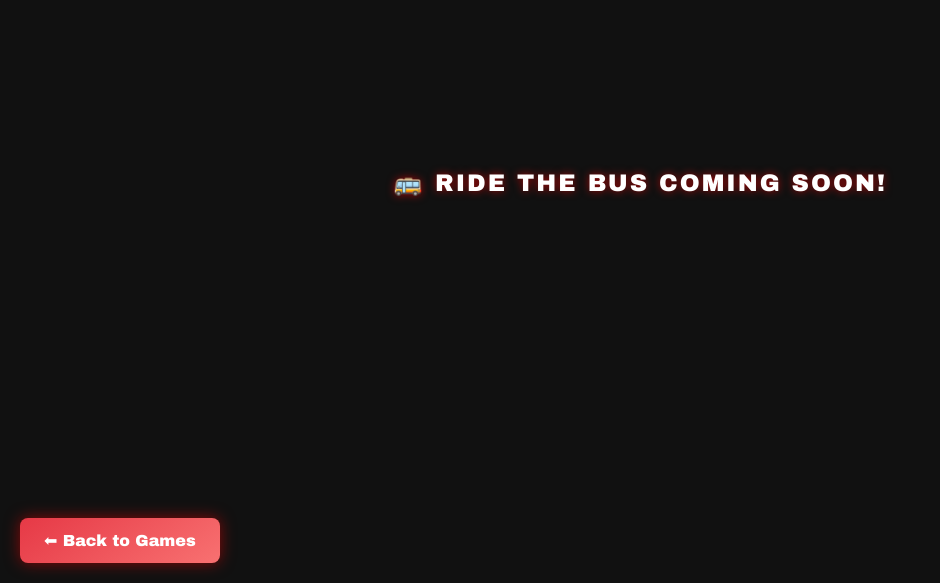
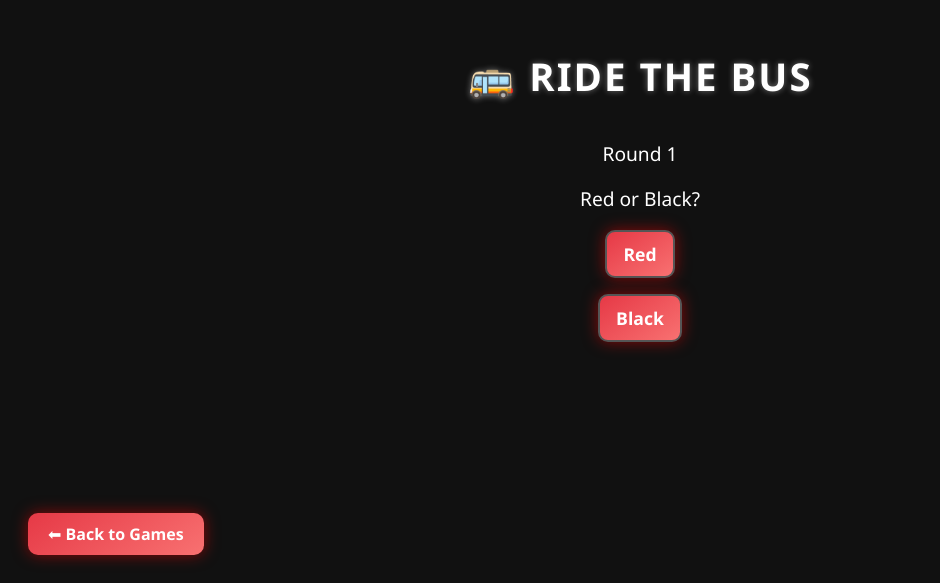
Before and after one commit to dwillard22/CasinoWebApp, a React (Vite) app: page /games/ride-the-bus in a window 1280 px wide. Shown: the part 217-800 px from the top of the page, without its empty margins (0-940 px from the left). Built offline with nearby package versions, Linux system fonts and the light colour scheme.

Commit message:
Created Ride The Bus game + styling

```diff
--- a/src/components/games/BlackJack.jsx
+++ b/src/components/games/BlackJack.jsx
@@ -1,6 +1,6 @@
 import { useState } from "react";
 import { useNavigate } from "react-router-dom";
-import "../../styles/GameScreen.css";
+import "../../styles/blackJack.css";
 
 export default function BlackJack() {
   const navigate = useNavigate();
--- a/src/components/games/RideTheBus.jsx
+++ b/src/components/games/RideTheBus.jsx
@@ -1,11 +1,191 @@
 import { useNavigate } from "react-router-dom";
-import "../../styles/gameScreen.css";
+import { useState } from "react";
+import "../../styles/rideTheBus.css";
 
 export default function RideTheBus() {
   const navigate = useNavigate();
+
+   // Create a full deck
+  const createDeck = () => {
+    const suits = ["hearts", "diamonds", "clubs", "spades"];
+    const values = [
+      { label: "Ace", num: 1 },
+      { label: "2", num: 2 },
+      { label: "3", num: 3 },
+      { label: "4", num: 4 },
+      { label: "5", num: 5 },
+      { label: "6", num: 6 },
+      { label: "7", num: 7 },
+      { label: "8", num: 8 },
+      { label: "9", num: 9 },
+      { label: "10", num: 10 },
+      { label: "Jack", num: 11 },
+      { label: "Queen", num: 12 },
+      { label: "King", num: 13 },
+    ];
+
+    let deck = [];
+    for (let s of suits) {
+      for (let v of values) {
+        deck.push({ suit: s, label: v.label, value: v.num });
+      }
+    }
+    return deck.sort(() => Math.random() - 0.5);
+  };
+
+  // State
+  const [deck, setDeck] = useState(createDeck());
+  const [round, setRound] = useState(1);
+  const [cards, setCards] = useState([]);
+  const [message, setMessage] = useState("");
+
+  // Draw card
+  const drawCard = () => {
+    const newDeck = [...deck];
+    const card = newDeck.pop();
+    setDeck(newDeck);
+    return card;
+  };
+
+  // Reset everything on ANY wrong answer
+  const restart = (customMessage = "") => {
+    setDeck(createDeck());
+    setRound(1);
+    setCards([]);
+    setMessage(customMessage);
+  };
+
+  // --- ROUND HANDLERS ---
+
+  // ROUND 1 – Red or Black
+  const handleRedBlack = (guess) => {
+    const card = drawCard();
+    setCards([card]);
+
+    const isRed = card.suit === "hearts" || card.suit === "diamonds";
+    const actual = isRed ? "red" : "black";
+
+    if (actual !== guess) {
+      restart(
+        `❌ Wrong! The card was ${card.label} of ${card.suit} (${actual}). Starting over.`
+      );
+      return;
+    }
+
+    setMessage(`✔ Correct! It was ${actual} ${card.label} of ${card.suit}. `);
+    setRound(2);
+  };
+
+  // ROUND 2 – Higher or Lower
+  const handleHigherLower = (guess) => {
+    const first = cards[0];
+    const next = drawCard();
+    setCards([first, next]);
+
+    const correct =
+      (guess === "higher" && next.value > first.value) ||
+      (guess === "lower" && next.value < first.value);
+
+    if (!correct) {
+      restart(`❌ Wrong! It was ${next.label}. Restarting.`);
+      return;
+    }
+
+    setMessage(`✔ Correct! Drew ${next.label}.`);
+    setRound(3);
+  };
+
+  // ROUND 3 – Inside or Outside
+  const handleInsideOutside = (guess) => {
+    const [c1, c2] = cards;
+    const next = drawCard();
+    setCards([c1, c2, next]);
+
+    const min = Math.min(c1.value, c2.value);
+    const max = Math.max(c1.value, c2.value);
+    const inside = next.value > min && next.value < max;
+
+    const correct =
+      (inside && guess === "inside") || (!inside && guess === "outside");
+
+    if (!correct) {
+      restart(`❌ Wrong! It was ${next.label}. Restarting.`);
+      return;
+    }
+
+    setMessage(`✔ Correct! Drew ${next.label}.`);
+    setRound(4);
+  };
+
+  // ROUND 4 – Suit Guess
+  const handleSuit = (guess) => {
+    const next = drawCard();
+    setCards([...cards, next]);
+
+    if (next.suit !== guess) {
+      restart(
+        `❌ Wrong! It was ${next.label} of ${next.suit}. Restarting game.`
+      );
+      return;
+    }
+    setMessage('Card: ' + next.label + ' of ' + next.suit + '.');
+    setMessage(`🎉 Correct! Finished all 4 rounds!`);
+    setRound(5);
+  };
+
   return (
     <div className="game-page">
-      <h2>🚌 Ride The Bus Coming Soon!</h2>
+      <h2>🚌 Ride The Bus</h2>
+
+      <p>{message}</p>
+      <p>Round {round}</p>
+
+      {/* ROUND 1 */}
+      {round === 1 && (
+        <>
+          <p>Red or Black?</p>
+          <button onClick={() => handleRedBlack("red")}>Red</button>
+          <button onClick={() => handleRedBlack("black")}>Black</button>
+        </>
+      )}
+
+      {/* ROUND 2 */}
+      {round === 2 && (
+        <>
+          <p>Higher or Lower?</p>
+          <button onClick={() => handleHigherLower("higher")}>Higher</button>
+          <button onClick={() => handleHigherLower("lower")}>Lower</button>
+        </>
+      )}
+
+      {/* ROUND 3 */}
+      {round === 3 && (
+        <>
+          <p>Inside or Outside?</p>
+          <button onClick={() => handleInsideOutside("inside")}>Inside</button>
+          <button onClick={() => handleInsideOutside("outside")}>Outside</button>
+        </>
+      )}
+
+      {/* ROUND 4 */}
+      {round === 4 && (
+        <>
+          <p>Pick a Suit:</p>
+          <button onClick={() => handleSuit("hearts")}>Hearts</button>
+          <button onClick={() => handleSuit("diamonds")}>Diamonds</button>
+          <button onClick={() => handleSuit("clubs")}>Clubs</button>
+          <button onClick={() => handleSuit("spades")}>Spades</button>
+        </>
+      )}
+
+      {/* FINISHED */}
+      {round === 5 && (
+        <>
+          <h3>🎉 You completed all 4 rounds!</h3>
+          <button onClick={() => restart("New Game Started!")}>Play Again</button>
+        </>
+      )}
+
       <button className="back-button" onClick={() => navigate("/games")}>
         ⬅ Back to Games
       </button>
--- /dev/null
+++ b/src/styles/blackJack.css
@@ -0,0 +1,106 @@
+/* ---------- Layout ---------- */
+
+.game-page {
+  text-align: center;
+  padding: 25px;
+  color: #fff;
+  font-family: "Segoe UI", sans-serif;
+}
+
+h2 {
+  font-size: 2.5rem;
+  margin-bottom: 20px;
+  text-shadow: 0 0 8px rgba(255, 255, 255, 0.4);
+}
+
+/* ---------- Buttons ---------- */
+
+.game-button {
+  background-color: #2c2f33;
+  border: 2px solid #444;
+  padding: 12px 22px;
+  margin: 10px;
+  font-size: 1.2rem;
+  color: #fff;
+  border-radius: 10px;
+  cursor: pointer;
+  transition: 0.2s ease;
+}
+
+.game-button:hover {
+  background-color: #3a3d41;
+  transform: scale(1.05);
+}
+
+.back-button {
+  margin-top: 25px;
+  background-color: #444;
+  border-color: #666;
+  color: #fff;
+  padding: 10px 20px;
+  border-radius: 10px;
+}
+
+.back-button:hover {
+  background-color: #555;
+}
+
+/* ---------- Hands & Card Layout ---------- */
+
+.hand {
+  margin: 20px 0;
+}
+
+.cards {
+  display: flex;
+  justify-content: center;
+  gap: 12px;
+  margin-top: 10px;
+}
+
+.card {
+  width: 55px;
+  height: 75px;
+  background: #ffffff;
+  color: #000;
+  border-radius: 8px;
+  font-weight: bold;
+  font-size: 1.3rem;
+  display: flex;
+  justify-content: center;
+  align-items: center;
+  border: 2px solid #ddd;
+  box-shadow: 0 4px 10px rgba(0, 0, 0, 0.25);
+  user-select: none;
+}
+
+/* Face-down card */
+.card:contains("🂠") {
+  background: #2c2f33;
+  border-color: #555;
+}
+
+/* Red suits */
+.card:contains("♥"),
+.card:contains("♦") {
+  color: red;
+}
+
+/* ---------- Message Styling ---------- */
+
+.message {
+  margin-top: 20px;
+  font-size: 1.6rem;
+  font-weight: bold;
+  padding: 12px;
+  background: rgba(255, 255, 255, 0.15);
+  border-radius: 10px;
+  display: inline-block;
+  backdrop-filter: blur(5px);
+  box-shadow: 0 0 10px rgba(255, 255, 255, 0.15);
+}
+
+/* Buttons row */
+.buttons {
+  margin-top: 10px;
+}
--- /dev/null
+++ b/src/styles/rideTheBus.css
@@ -0,0 +1,109 @@
+/* ------------ Main Layout ------------- */
+
+.game-page {
+  display: flex;
+  flex-direction: column;
+  align-items: center;
+  padding: 30px;
+  color: #fff;
+  font-family: "Segoe UI", sans-serif;
+}
+
+/* Round Title */
+h2 {
+  margin-bottom: 10px;
+  font-size: 2.4rem;
+  text-shadow: 0 0 6px rgba(255, 255, 255, 0.4);
+}
+
+p {
+  margin: 8px 0;
+  font-size: 1.2rem;
+}
+
+/* ------------ Message Box ------------- */
+
+.message-box {
+  background: rgba(255, 255, 255, 0.15);
+  padding: 12px 16px;
+  border-radius: 10px;
+  margin-bottom: 20px;
+  text-align: center;
+  width: 80%;
+  max-width: 400px;
+  backdrop-filter: blur(4px);
+  box-shadow: 0 0 10px rgba(255, 255, 255, 0.15);
+}
+
+/* ------------ Buttons ------------- */
+
+button {
+  background-color: #2c2f33;
+  color: #fff;
+  border: 2px solid #555;
+  padding: 10px 16px;
+  margin: 8px;
+  border-radius: 10px;
+  font-size: 1.1rem;
+  cursor: pointer;
+  transition: all 0.2s ease;
+}
+
+button:hover {
+  background-color: #444;
+  transform: scale(1.05);
+}
+
+/* Correct feedback */
+button.correct {
+  background-color: #27ae60 !important;
+  border-color: #1e8449;
+}
+
+/* Wrong feedback */
+button.wrong {
+  background-color: #e74c3c !important;
+  border-color: #c0392b;
+}
+
+/* Suit-themed buttons */
+button.hearts,
+button.diamonds {
+  border-color: #e74c3c;
+}
+
+button.clubs,
+button.spades {
+  border-color: #3498db;
+}
+
+/* Back button at the bottom */
+.back-button {
+  margin-top: 25px;
+  background-color: #444;
+  border-color: #666;
+}
+
+.back-button:hover {
+  background-color: #555;
+}
+
+/* ------------ Card Display (optional) ------------- */
+
+.card-display {
+  margin-top: 15px;
+  padding: 10px 18px;
+  background: rgba(255, 255, 255, 0.12);
+  border-radius: 12px;
+  font-size: 1.3rem;
+  font-weight: bold;
+  border: 1px solid rgba(255, 255, 255, 0.15);
+}
+
+/* Fancy card colors */
+.red-card {
+  color: #ff7675;
+}
+.black-card {
+  color: #d0d0d0;
+}
```
